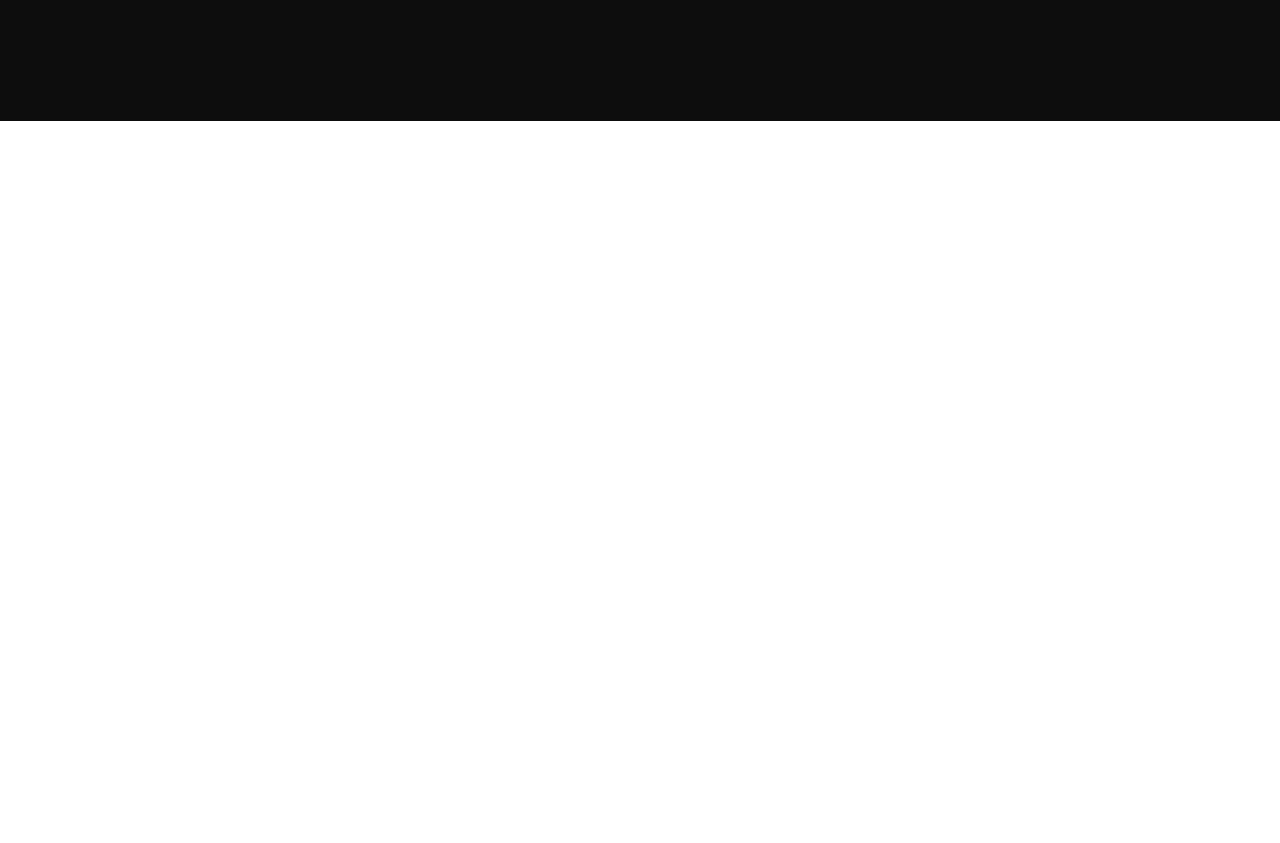
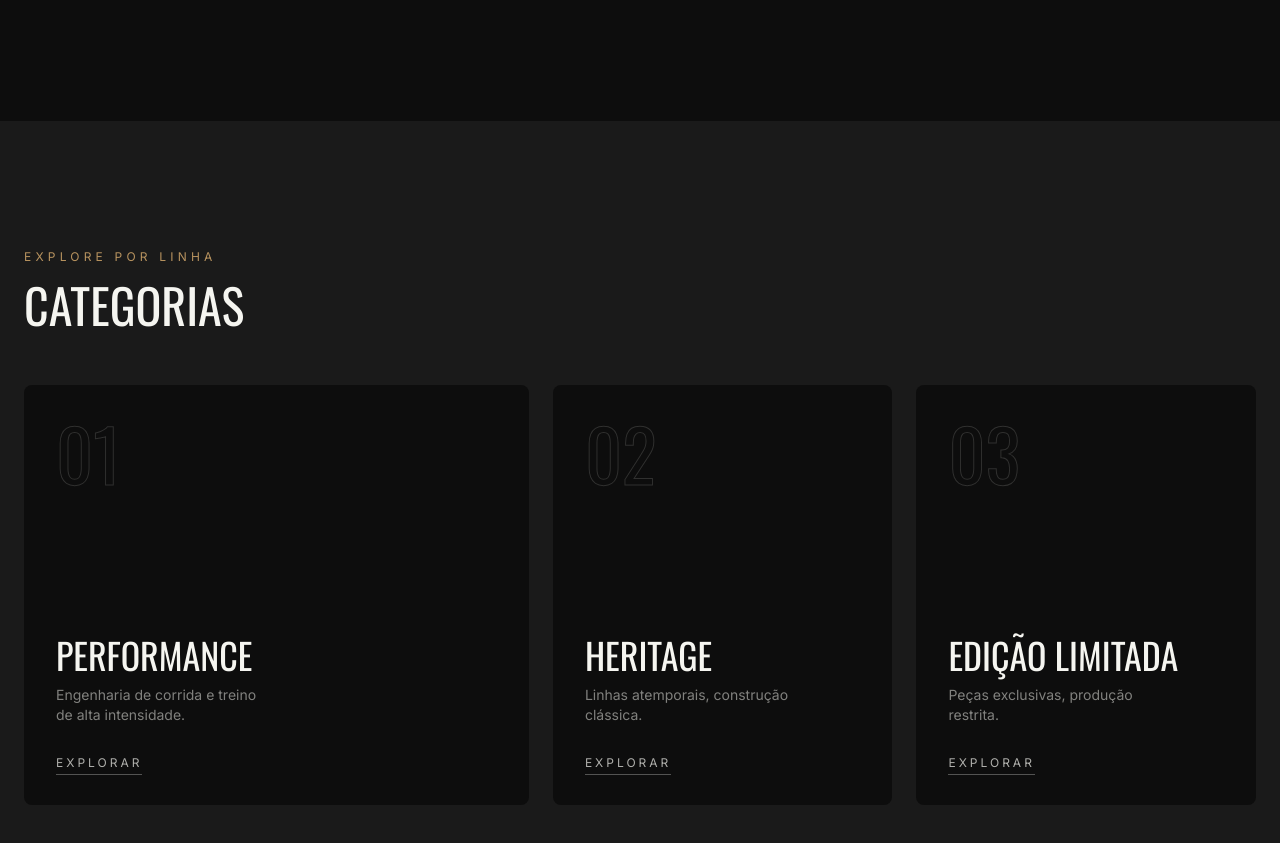
Before and after one commit to euluciano2222-cmyk/chovbly, a React (Vite) app: page / in a window 1280 px wide. Shown: the part 3160-4003 px from the top of the page. Before the commit the page ends 3281 px from the top, so only its background shows below. Built offline with nearby package versions, Linux system fonts and the light colour scheme.

Commit message:
Adiciona seção Categorias

```diff
--- a/src/App.tsx
+++ b/src/App.tsx
@@ -1,11 +1,13 @@
 import Hero from './components/sections/Hero'
 import FeaturedProducts from './components/sections/FeaturedProducts'
+import Categories from './components/sections/Categories'
 
 function App() {
   return (
     <>
       <Hero />
       <FeaturedProducts />
+      <Categories />
     </>
   )
 }
--- /dev/null
+++ b/src/components/sections/Categories.tsx
@@ -0,0 +1,78 @@
+const CATEGORIES = [
+  {
+    id: 1,
+    name: 'Performance',
+    description: 'Engenharia de corrida e treino de alta intensidade.',
+    number: '01',
+    size: 'lg:flex-[1.6]',
+  },
+  {
+    id: 2,
+    name: 'Heritage',
+    description: 'Linhas atemporais, construção clássica.',
+    number: '02',
+    size: 'lg:flex-1',
+  },
+  {
+    id: 3,
+    name: 'Edição Limitada',
+    description: 'Peças exclusivas, produção restrita.',
+    number: '03',
+    size: 'lg:flex-1',
+  },
+];
+
+export default function Categories() {
+  return (
+    <section className="bg-surface text-offwhite py-24 lg:py-32">
+      <div className="max-w-[1400px] mx-auto px-6">
+        {/* Section header */}
+        <div className="mb-14">
+          <p className="font-body text-xs tracking-[0.35em] uppercase text-accent mb-4">
+            Explore Por Linha
+          </p>
+          <h2 className="font-display uppercase text-4xl lg:text-5xl leading-none">
+            Categorias
+          </h2>
+        </div>
+
+        {/* Layout horizontal assimétrico — três larguras diferentes, sem depender de foto */}
+        <div className="flex flex-col lg:flex-row gap-6">
+          {CATEGORIES.map((category) => (
+            <a
+              href="#"
+              key={category.id}
+              className={`group relative overflow-hidden bg-graphite rounded-md min-h-[340px] lg:min-h-[420px] flex flex-col justify-between p-8 transition-all duration-300 hover:bg-graphite/80 ${category.size}`}
+            >
+              {/* Brilho ambiente — mesma assinatura de luz usada no Hero e em Produtos */}
+              <div
+                className="absolute inset-0 pointer-events-none mix-blend-screen opacity-0 group-hover:opacity-100 transition-opacity duration-500"
+                style={{
+                  background:
+                    'radial-gradient(ellipse 80% 60% at 50% 100%, rgba(184,147,95,0.35) 0%, transparent 70%)',
+                }}
+              />
+
+              {/* Número — textura de identidade, não decoração aleatória */}
+              <span className="font-display text-transparent text-6xl lg:text-7xl [-webkit-text-stroke:1px_rgba(245,245,240,0.15)] leading-none">
+                {category.number}
+              </span>
+
+              <div className="relative">
+                <h3 className="font-display uppercase text-3xl lg:text-4xl leading-none mb-3 transition-colors duration-300 group-hover:text-accent">
+                  {category.name}
+                </h3>
+                <p className="font-body text-offwhite/50 text-sm max-w-[220px] mb-6">
+                  {category.description}
+                </p>
+                <span className="font-body text-xs tracking-[0.25em] uppercase text-offwhite/70 border-b border-offwhite/30 pb-1 group-hover:text-accent-light group-hover:border-accent-light transition-colors duration-300">
+                  Explorar
+                </span>
+              </div>
+            </a>
+          ))}
+        </div>
+      </div>
+    </section>
+  );
+}
```
